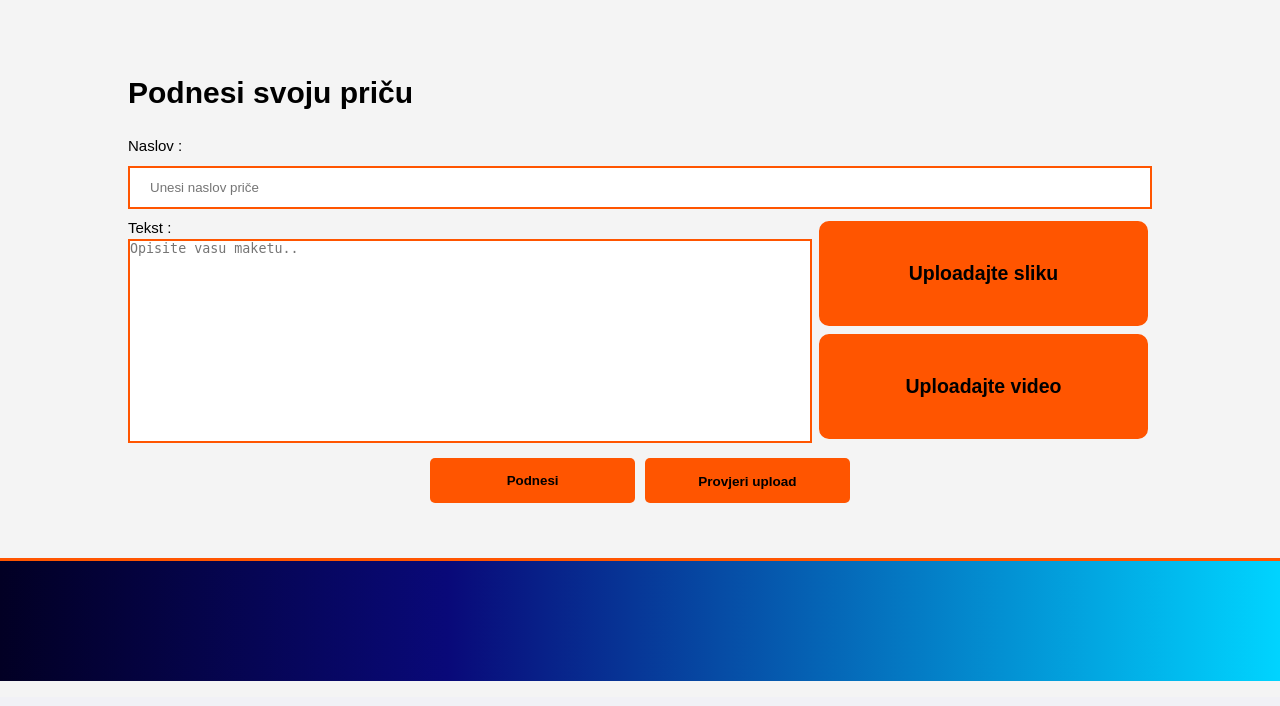
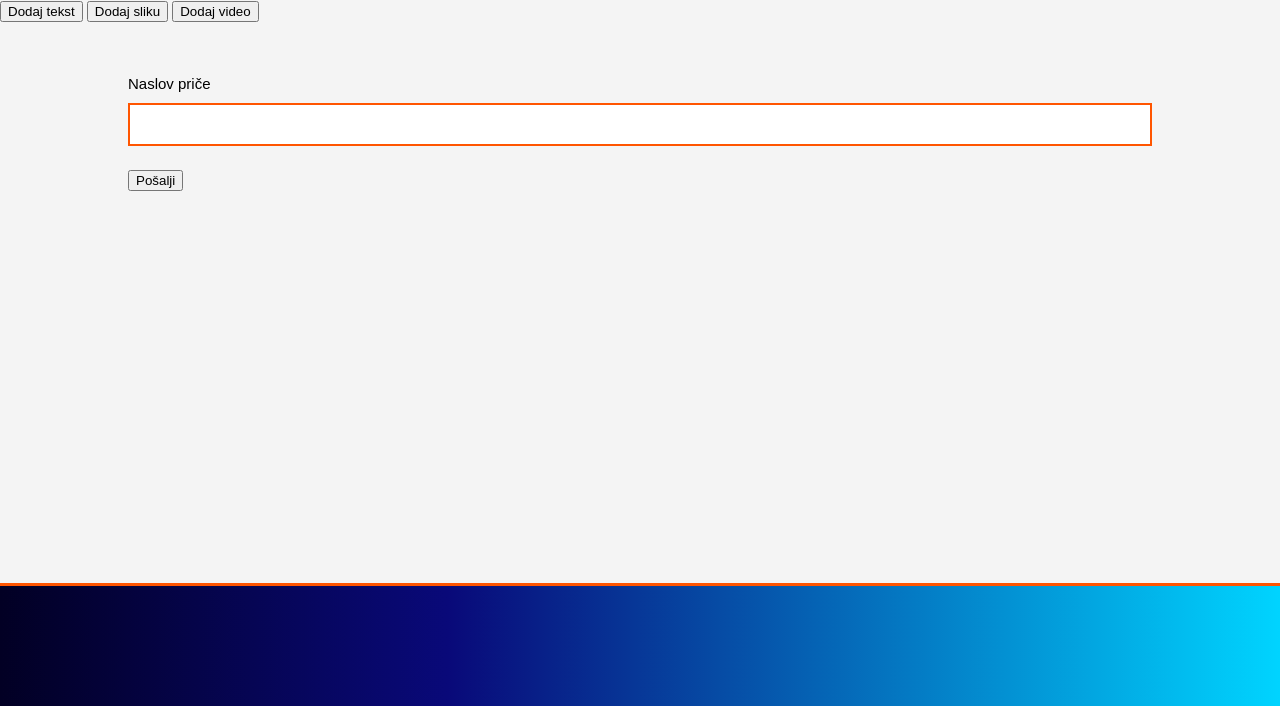
Before and after one commit to mm51593/PROGI_webapp, a Flask app: page /prijedlog_price.html in a window 1280 px wide. Shown: the part 103-809 px from the top of the page. Before the commit the page ends 784 px from the top, so only its background shows below. Run offline with Flask 2, Linux system fonts and the light colour scheme.

Commit message:
Dodatno azuriranje

```diff
--- a/app/templates/prijedlog_price.html
+++ b/app/templates/prijedlog_price.html
@@ -3,28 +3,26 @@
 
 {% block content %}
 
+<span class="option-controller">
+    <button class="btn-ctrl" name="addText" onclick="addTextField('text');">Dodaj tekst</button>
+    <button class="btn-ctrl" name="addImage" onclick="addTextField('image');">Dodaj sliku</button>
+    <button class="btn-ctrl" name="addVideo" onclick="addTextField('video');">Dodaj video</button>
+</span>
+
 <div class="main-container">
-	<form id="submitPricu" onsubmit="return checkData()">
-		<div class="container">
-			<h1>Podnesi svoju priču</h1>
-			<label>Naslov : </label>
-				<input type="text" placeholder="Unesi naslov priče" name="naslov" required>
-			<div class="grid-container">
-				<div class="gridElemTekst">
-					<label for="opisPrice" id="tekstLabel">Tekst : </label>
-						<textarea id="opisPrice" form="submitPricu" placeholder="Opisite vasu maketu.."></textarea>
-				</div>
-				<label for="upload-img" id="imgLabel">Uploadajte sliku</label>
-					<input id="upload-img" type="file" class="gridElemImg" accept="image/*">
-				<label for="upload-vid" id="vidLabel">Uploadajte video</label>
-					<input id="upload-vid" type="file" class="gridElemVid" accept="video/mp4">
-			</div>
-			<div class="btnHolder">
-				<button class="main-button subBtn" type="submit">Podnesi</button>
-				<div class="provjeriUpload" onclick="checkUpload()">Provjeri upload</button>
-			</div>
-		</div>
-	</form>
+    <div class="container">
+    <form method="post" enctype="multipart/form-data">
+        <label id="naslov-prijedlog">Naslov priče
+            <input type="text" name="story-title">
+        </label>
+        <ol id="InputList"></ol>
+        <div class="prijedlog-btn-holder">
+            <input class="ctrl-prijedlog" type="submit" name="submit" value="Pošalji">
+            <input type="hidden" name="input-number" id="input-number" value=0>
+        </div>
+    </form>
+  </div>
 </div>
+<script src="../static/js/story.js"></script>
 
 {% endblock %}
```
